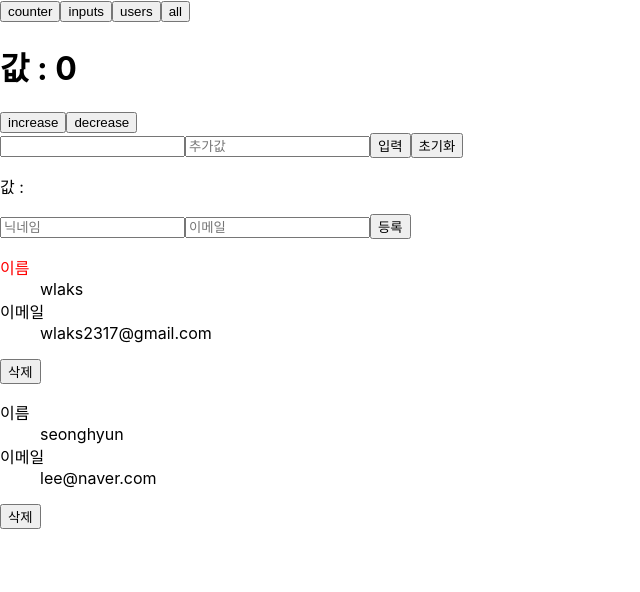
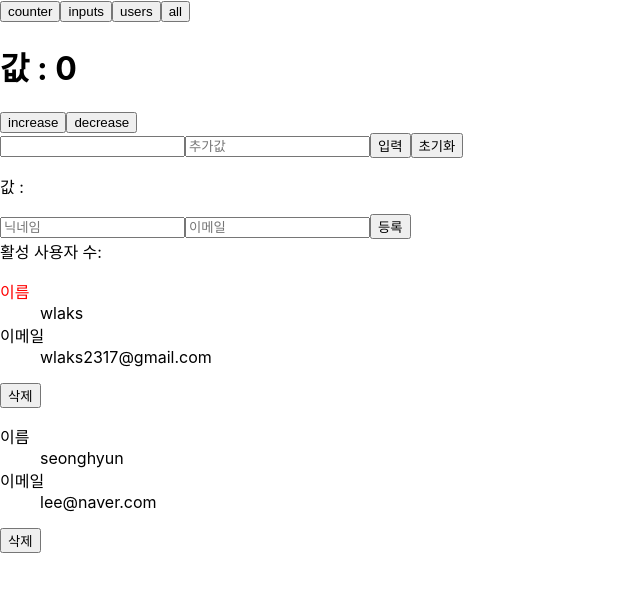
Before and after one commit to jjm2317/react_prac, a React (Create React App) app: page / in a window 1280 px wide. Shown: the top 592 px of the page, without its empty margins (0-640 px from the left). Built offline with nearby package versions, Linux system fonts and the light colour scheme.

Commit message:
feat: Add useEffect

```diff
--- a/src/components/userList/UserContainer.js
+++ b/src/components/userList/UserContainer.js
@@ -1,6 +1,11 @@
-import React, { useRef, useState } from "react";
+import React, { useEffect, useMemo, useRef, useState } from "react";
 import UserForm from "./UserForm";
 import User from "./User";
+
+const countActiveUsers = (users) => {
+  console.log("do counting");
+  return users.filter(({ active }) => active).length;
+};
 
 const UserContainer = () => {
   let [users, setUsers] = useState([
@@ -19,13 +24,13 @@ const UserContainer = () => {
     },
   ]);
 
-  const nextId = useRef(3);
-  const nicknameRef = useRef();
-  const emailRef = useRef();
   const [inputValue, setInputValue] = useState({
     nickname: "",
     email: "",
   });
+  const nextId = useRef(3);
+  const nicknameRef = useRef();
+  const emailRef = useRef();
 
   const onChange = (e) => {
     const { name, value } = e.target;
@@ -63,6 +68,16 @@ const UserContainer = () => {
       )
     );
   };
+
+  useEffect(() => {
+    console.log("마운트");
+    console.log(users);
+    return console.log("언마운트");
+  }, [users]);
+
+  const count = useMemo(() => {
+    countActiveUsers(users);
+  }, [users]);
   return (
     <div>
       <UserForm
@@ -72,6 +87,7 @@ const UserContainer = () => {
         emailRef={emailRef}
         inputValue={inputValue}
       />
+      <div>활성 사용자 수: {count}</div>
       <section>
         {users.map((user) => (
           <User
```
